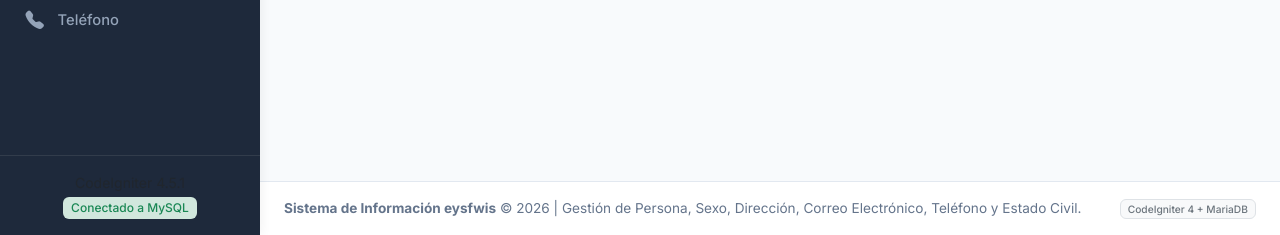
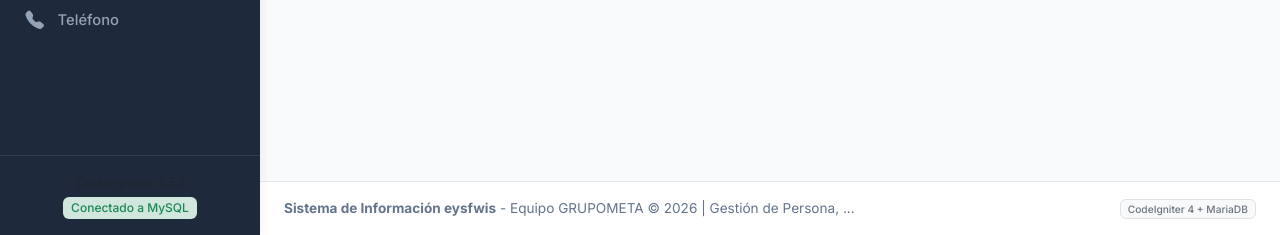
Before and after one commit to jimmyquinonezmendez-cpu/GRUPOMETA, a CodeIgniter 4 app: the page made by app/Views/correoelectronico/correo_edit.php in a window 1280 px wide. Shown: the part 565-800 px from the top of the page. Run offline with PHP 8.4 and a stand-in for CodeIgniter, Linux system fonts and the light colour scheme; the template is opened without the code that fills it, so the values that code supplies are empty; some libraries are stand-ins or nearby versions.

Commit message:
Update main.php
   Agrega nombre del equipo en el pie de pagina

```diff
--- a/app/Views/layout/main.php
+++ b/app/Views/layout/main.php
@@ -338,7 +338,7 @@
         <footer>
             <div class="d-flex justify-content-between align-items-center flex-wrap gap-2">
                 <div>
-                    <strong>Sistema de Información eysfwis</strong> &copy; <?= date('Y') ?> | Gestión de Persona, Sexo, Dirección, Correo Electrónico, Teléfono y Estado Civil.
+                    <strong>Sistema de Información eysfwis</strong> - Equipo GRUPOMETA &copy; <?= date('Y') ?> | Gestión de Persona, ...
                 </div>
                 <div>
                     <span class="badge bg-light text-secondary border">CodeIgniter 4 + MariaDB</span>
```
